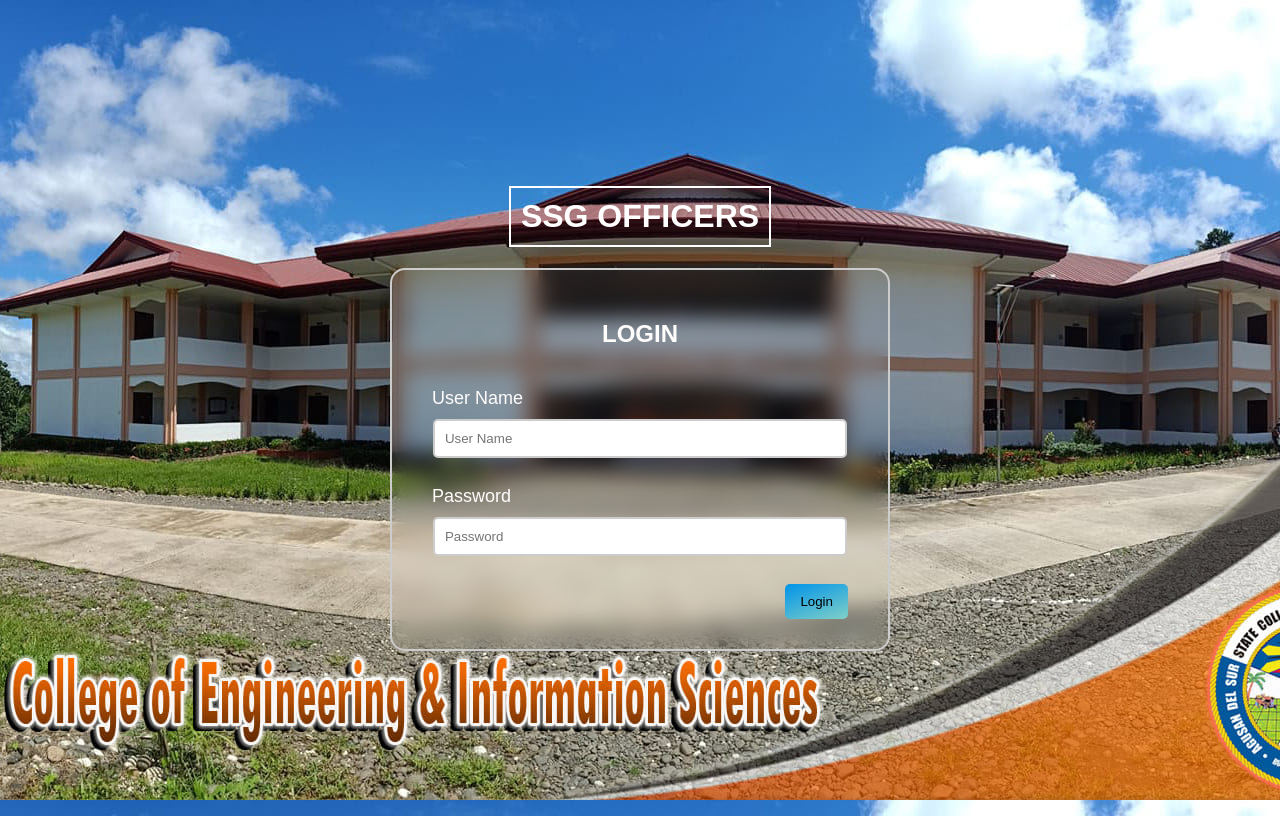
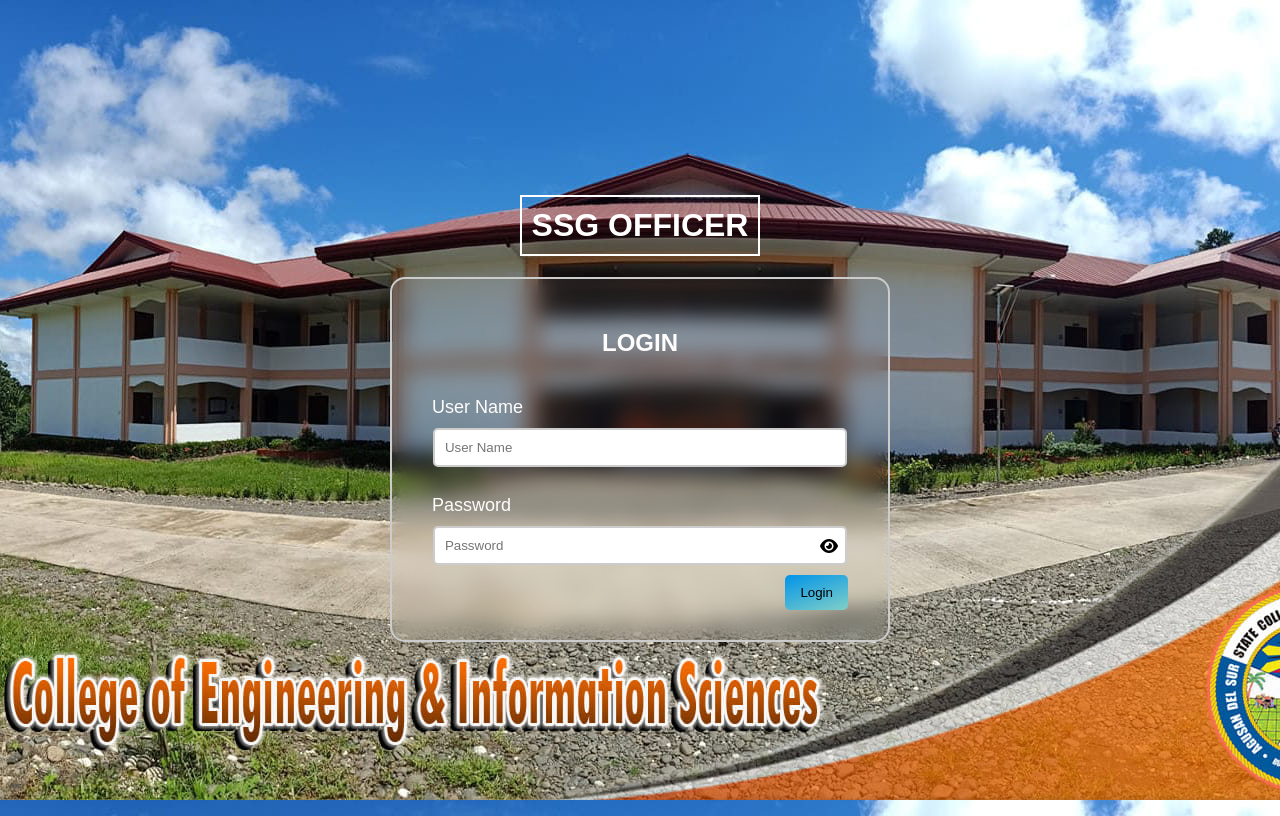
Before and after one commit to remediosronnel/SEMS_SMS, a PHP site: page / in a window 1280 px wide. Run offline with PHP 8.4, Linux system fonts and the light colour scheme.

Commit message:
init commit

```diff
--- a/index.php
+++ b/index.php
@@ -2,8 +2,25 @@
 <html>
 <head>
     <title>LOGIN</title>
-	<h1>SSG OFFICERS</h1>
+    <h1>SSG OFFICER</h1>
     <link rel="stylesheet" type="text/css" href="style.css">
+    <link rel="stylesheet" href="https://cdnjs.cloudflare.com/ajax/libs/font-awesome/6.4.0/css/all.min.css" integrity="sha512-iecdLmaskl7CVkqkXNQ/ZH/XLlvWZOJyj7Yy7tcenmpD1ypASozpmT/E0iPtmFIB46ZmdtAc9eNBvH0H/ZpiBw==" crossorigin="anonymous" referrerpolicy="no-referrer" />
+    <style>
+        /* Your existing CSS styles */
+
+        .password-container {
+            position: relative;
+        }
+
+        #togglePassword {
+            position: absolute;
+            top: 50%;
+            right: 20px;
+            transform: translateY(-50%);
+            cursor: pointer;
+        }
+
+    </style>
 </head>
 <body>
      <form action="login.php" method="post">
@@ -15,9 +32,30 @@
         <input type="text" name="uname" placeholder="User Name"><br>
 
         <label>Password</label>
-     	<input type="password" name="password" placeholder="Password"><br>
+        <div class="password-container">
+            <input type="password" name="password" id="password" placeholder="Password">
+            <i class="fas fa-eye" id="togglePassword"></i>
+        </div>
 
         <button type="submit">Login</button>
      </form>
+    <script>
+
+        const togglePassword = document.querySelector('#togglePassword');
+        const password = document.querySelector('#password');
+
+        togglePassword.addEventListener('click', function() {
+            const type = password.getAttribute('type') === 'password' ? 'text' : 'password';
+            password.setAttribute('type', type);
+            if (type === 'text') {
+                this.classList.remove('fa-eye');
+                this.classList.add('fa-eye-slash');
+            } else {
+                this.classList.remove('fa-eye-slash');
+                this.classList.add('fa-eye');
+            }
+        });
+
+    </script>
 </body>
 </html>
```
Also changed, not shown: RSO/index.php (+40 -2 lines), Student/index.php (+7 -2 lines). Lines whose indentation alone changed are shown as unchanged.
